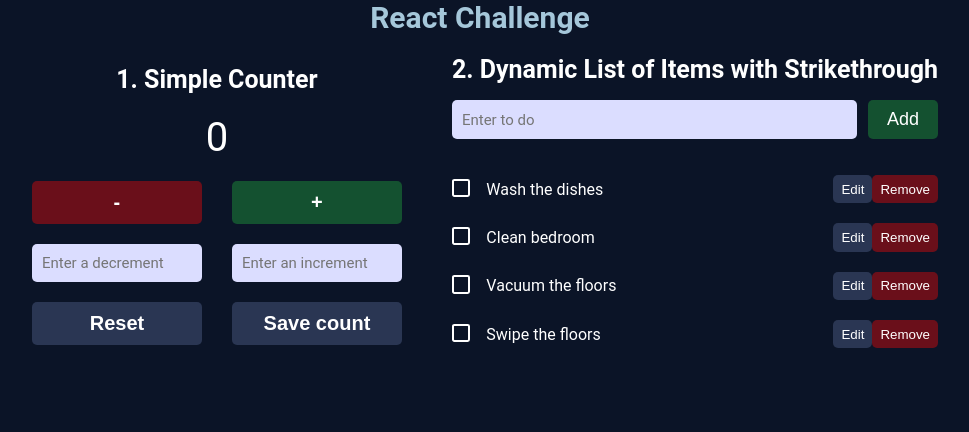
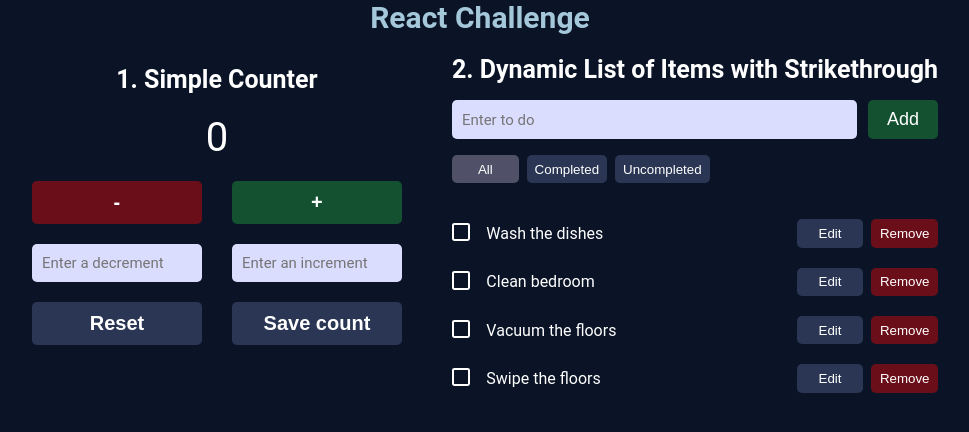
Before and after one commit to annieremeeva/react-challenge, a React (Vite) app: page / in a window 1280 px wide. Shown: the top 432 px of the page, without its empty margins (160-1129 px from the left). Built offline with nearby package versions, Linux system fonts and the light colour scheme.

Commit message:
todo list delete and edit, started filter

```diff
--- a/src/App.jsx
+++ b/src/App.jsx
@@ -1,7 +1,6 @@
 import './styles/index.sass'
 import SimpleCounter from "./components/simpleCounter.jsx";
 import ToDoList from "./components/toDoList/toDoList.jsx";
-
 
 function App() {
 
--- /dev/null
+++ b/src/components/toDoList/filterButton.jsx
@@ -0,0 +1,20 @@
+import React from 'react';
+
+const FilterButton = (
+    {
+        filterName,
+        isPressed,
+        setFilter,
+    }) => {
+    return (
+        <button
+            type="button"
+            className={`todo-list__filter-button`}
+            aria-pressed= {isPressed}
+            onClick={() => setFilter(filterName)}>
+            {filterName}
+        </button>
+    )
+};
+
+export default FilterButton;
--- a/src/components/toDoList/toDoList.jsx
+++ b/src/components/toDoList/toDoList.jsx
@@ -1,6 +1,15 @@
 import { nanoid } from 'nanoid';
-import React, {useEffect, useState} from 'react';
+import React, {useState} from 'react';
 import Todo from "./todo.jsx";
+import FilterButton from "./filterButton.jsx";
+
+const FILTER_MAP = {
+    All: () => true,
+    Completed: () => (item) => item.completed,
+    Uncompleted: () => (item) => !item.completed,
+}
+
+const FILTER_NAMES = Object.keys(FILTER_MAP)
 
 const ToDoList = () => {
     const initialList = [
@@ -27,6 +36,7 @@ const ToDoList = () => {
     ]
     const [list, setList] = useState(initialList);
     const [newTodo, setNewTodo] = useState('');
+    const [filter, setFilter] = useState('All')
     const handleAdd = (newTodo) => {
         setList([...list, {id: `todo-${nanoid()}`, text: newTodo, completed: false}]);
         setNewTodo('');
@@ -36,7 +46,7 @@ const ToDoList = () => {
             i === index ? { ...item, completed: !item.completed } : item));
     }
     const handleDelete = (id) => {
-        // setList(() => list.filter((item) => id !== item.id));
+        setList((list) => list.filter((item) => id !== item.id));
     }
     const handleEdit = (id, newText) => {
         const editedList = list.map((item) => {
@@ -47,6 +57,13 @@ const ToDoList = () => {
         });
         setList(editedList);
     }
+    const filterList = FILTER_NAMES.map((filterName) => (
+        <FilterButton
+            key={filterName}
+            filterName={filterName}
+            isPressed={filterName === filter}
+            setFilter={() => setFilter(filterName)} />
+    ))
     return(
         <div className="todo-list">
             <h2>2. Dynamic List of Items with Strikethrough</h2>
@@ -54,8 +71,11 @@ const ToDoList = () => {
                 <input onChange={(e) => setNewTodo(e.target.value)} value={newTodo} className="todo-list__add-input" type="text" placeholder="Enter to do"/>
                 <button type={"button"} onClick={()=> handleAdd(newTodo)} className="todo-list__add-button">Add</button>
             </form>
+            <div className="todo-list__button-group">
+                {filterList}
+            </div>
             <ul className="todo-list__list">
-                {list.map((todo, index) => (
+                {list.filter(FILTER_MAP[filter]).map((todo, index) => (
                    <Todo
                        key={index}
                        text={todo.text}
--- a/src/components/toDoList/todo.jsx
+++ b/src/components/toDoList/todo.jsx
@@ -12,30 +12,34 @@ const Todo = (
     }
 ) => {
     const [editing, setEditing] = useState(false);
+    const [editedValue, setEditedValue] = useState(text)
+    const handleSave = (id, editedValue) => {
+        onEditing(id, editedValue);
+        setEditing(false);
+    }
     const viewTemplate = (
         <li className={`todo-list__todo-item`} >
             <label className={`todo-list__todo ${ !completed || 'todo-list__todo_completed' }`} htmlFor={id}>
-                <input value={text} id={id} onChange={() => onCompleted(index)} checked={completed} type="checkbox" />
+                <input id={id} onChange={() => onCompleted(index)} checked={completed} type="checkbox" />
                 <span>{text}</span>
             </label>
             <div className="todo-list__button-group">
-                <button>Edit</button>
-                <button onClick={onDelete(id)} className="todo-list__remove-button">
+                <button onClick={() => setEditing(() => true)}>Edit</button>
+                <button onClick={() => onDelete(id)} className="todo-list__remove-button">
                     Remove
                 </button>
             </div>
         </li>
     )
     const editingTemplate = (
-        <li className={`todo-list__todo-item`}>
-            <label className={`todo-list__todo ${ !completed || 'todo-list__todo_completed' }`} htmlFor={id}>
-                <input value={text} id={id} onChange={() => onEditing(id)} checked={completed}/>
-                <span>{text}</span>
+        <li className={`todo-list__todo-item todo-list__todo`}>
+            <label className={`todo-list__todo todo-list__todo_edit ${ !completed || 'todo-list__todo_completed' }`} htmlFor={id}>
+                <input className={'todo-list__edit-input'} value={editedValue} id={id} onChange={(e) => setEditedValue(()=> e.target.value)}/>
             </label>
             <div className="todo-list__button-group">
-                <button>Edit</button>
-                <button onClick={onDelete(id)} className="todo-list__remove-button">
-                    Remove
+                <button onClick={() => handleSave(id, editedValue)}>Save</button>
+                <button onClick={() => setEditing(false)} className="todo-list__cancel-button">
+                    Cancel
                 </button>
             </div>
         </li>
--- a/src/styles/_colors.sass
+++ b/src/styles/_colors.sass
@@ -8,3 +8,5 @@ $basic-button-background: #2a3653
 $completed-color: #98fd98
 $red-button: #6a0f1a
 $green-button: #145130
+$basic-button-active: #35436a
+$basic-button-pressed: #505068
--- a/src/styles/_todo-list.sass
+++ b/src/styles/_todo-list.sass
@@ -43,6 +43,19 @@
     &__remove
         &-button
             background: $red-button
+    &__button-group
+        display: flex
+        gap: 0.5em
+        button
+            width: 5em
+            min-width: fit-content
+            &[aria-pressed="true"]
+                background: $basic-button-pressed
+            &:active
+                background: $basic-button-active
+    &__edit-input
+        padding: 5px 10px
+        width: 100%
 @keyframes strikethrough
     0%
         width: 0
```
